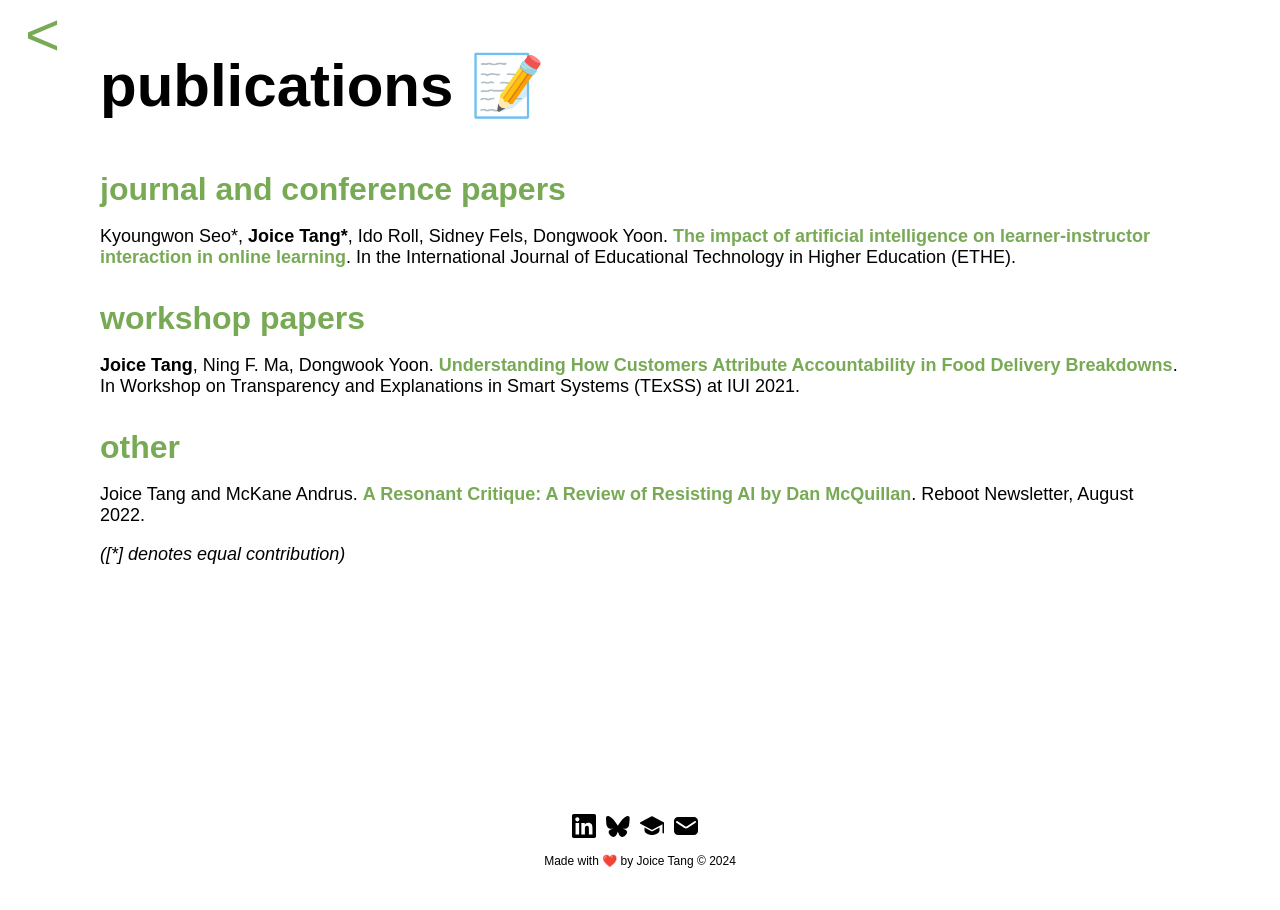
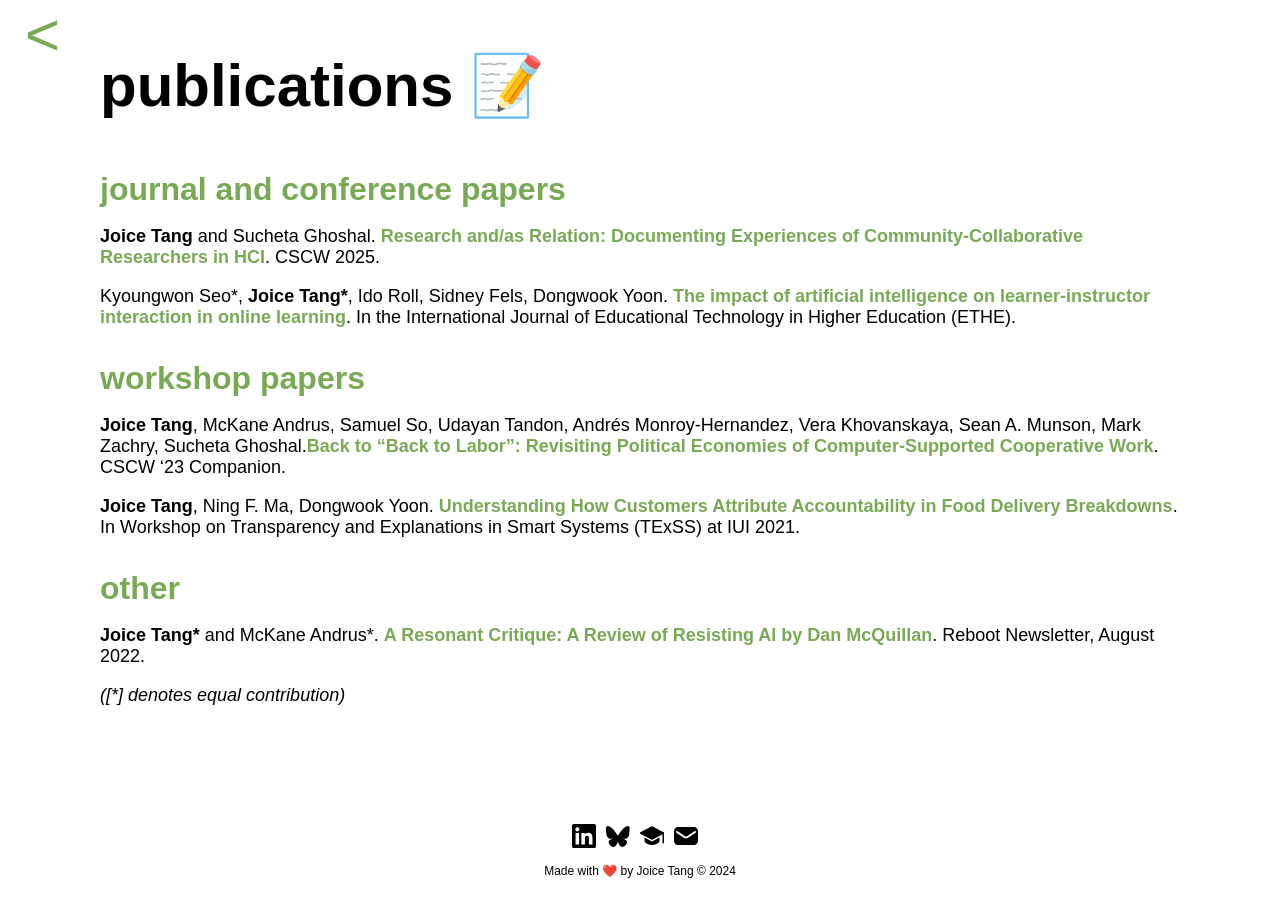
Before and after one commit to joitng/joitng.github.io, a Jekyll site: the page built from papers.md, in a window 1280 px wide. Built offline with Jekyll 4.4.1, drawn with Linux system fonts in a browser that asks for light colours.

Commit message:
update papers

```diff
--- a/papers.md
+++ b/papers.md
@@ -6,12 +6,16 @@ permalink: /papers/
 ## publications 📝
 
 ### journal and conference papers
+**Joice Tang** and Sucheta Ghoshal. [Research and/as Relation: Documenting Experiences of Community-Collaborative Researchers in HCI](http://joicetang.com/assets/research_andas_relation.pdf){:target="_blank"}. CSCW 2025.
+
 Kyoungwon Seo\*, **Joice Tang\***, Ido Roll, Sidney Fels, Dongwook Yoon. [The impact of artificial intelligence on learner-instructor interaction in online learning](http://joicetang.com/assets/student_instructor_ai.pdf){:target="_blank"}. In the International Journal of Educational Technology in Higher Education (ETHE).
 
 ### workshop papers
+**Joice Tang**, McKane Andrus, Samuel So, Udayan Tandon, Andrés Monroy-Hernandez, Vera Khovanskaya, Sean A. Munson, Mark Zachry, Sucheta Ghoshal.[Back to “Back to Labor”: Revisiting Political Economies of Computer-Supported Cooperative Work](https://doi.org/10.1145/3584931.3611285){:target="_blank"}. CSCW '23 Companion.
+
 **Joice Tang**, Ning F. Ma, Dongwook Yoon. [Understanding How Customers Attribute Accountability in Food Delivery Breakdowns](http://ceur-ws.org/Vol-2903/IUI21WS-TExSS-14.pdf){:target="_blank"}. In Workshop on Transparency and Explanations in Smart Systems (TExSS) at IUI 2021.
 
 ### other
-Joice Tang and McKane Andrus. [A Resonant Critique: A Review of Resisting AI by Dan McQuillan](https://reboothq.substack.com/p/mcquillan){:target="_blank"}. Reboot Newsletter, August 2022.
+**Joice Tang\*** and McKane Andrus\*. [A Resonant Critique: A Review of Resisting AI by Dan McQuillan](https://reboothq.substack.com/p/mcquillan){:target="_blank"}. Reboot Newsletter, August 2022.
 
 *(\[\*\] denotes equal contribution)*
```
